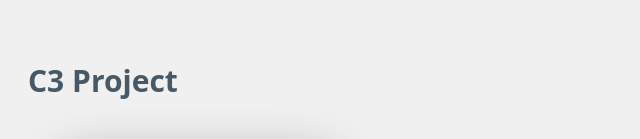
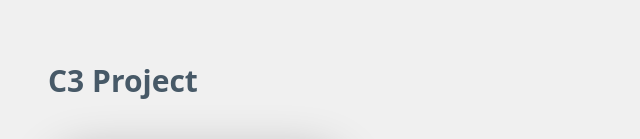
Before and after one commit to shmshmkch/C3-Project, a React (Vite) app: page / in a window 1280 px wide. Shown: the top 139 px of the page, without its empty margins (0-640 px from the left). Built offline with nearby package versions, Linux system fonts and the light colour scheme.

Commit message:
Update design

```diff
--- a/src/App.css
+++ b/src/App.css
@@ -7,7 +7,7 @@ body {
 #logo {
   font-size: 30px;
   font-weight: 600;
-  margin: 60px 40px 40px 20px;
+  margin: 60px 40px 40px 40px;
 }
 
 #value_area {
--- a/src/assets/CoordinateInput.css
+++ b/src/assets/CoordinateInput.css
@@ -108,7 +108,3 @@
     mix-blend-mode: soft-light;
     margin: 20px 0 10px 0;
 }
-
-.select_box {
-
-}
--- a/src/assets/SelectBox.css
+++ b/src/assets/SelectBox.css
@@ -3,6 +3,7 @@
   width: auto;
   height: 40px;
   border-radius: 10px;
+  transition: .2s;
 }
 
 .select_box.horizontal {
@@ -11,6 +12,10 @@
 
 .select_box.vertical {
     background: linear-gradient(0deg, rgba(117, 129, 153, 0.46), rgba(52, 91, 121, 0.46)); /* 上下の淡いグラデーション */
+}
+
+.select_box:hover {
+    transform: scale(1.1);
 }
 
 .select_box select {
```
